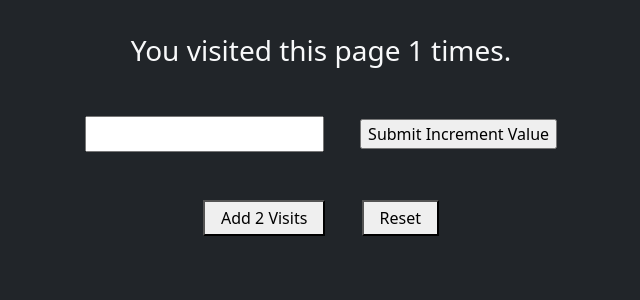
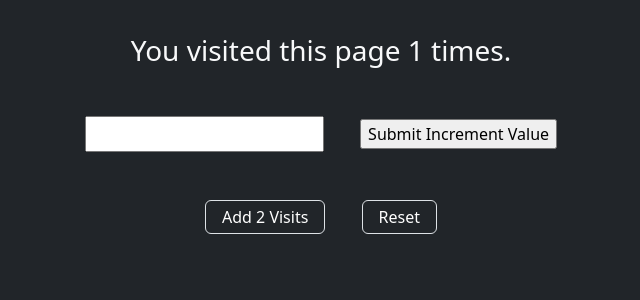
Before and after one commit to NickToast/counter, a Flask app: page / in a window 1280 px wide. Shown: the part 196-496 px from the top of the page, without its empty margins (319-959 px from the left). Run offline with Flask 3, Linux system fonts and the light colour scheme.

Commit message:
Button CSS Update

```diff
--- a/templates/index.html
+++ b/templates/index.html
@@ -18,9 +18,9 @@
         <input type="submit" name="increment" value="Submit Increment Value" class="mx-3">
     </form>
 
-    <button class="py-1 px-3 mx-3" onclick="window.location.href='/add2';">Add 2 Visits</button>
+    <button class="btn btn-dark py-1 px-3 mx-3 border border-1" onclick="window.location.href='/add2';">Add 2 Visits</button>
 
-    <a href="/destroy_session"><button class="py-1 px-3 mx-3">Reset</button></a>
+    <a href="/destroy_session"><button class="btn btn-dark py-1 px-3 mx-3 border border-1">Reset</button></a>
 
     {#<input class="mx-3" type="submit" value="Click" name="onevisit" method="post">
     <input class="mx-3" type="submit" value="Add two visits!" name="twovisits">
```
